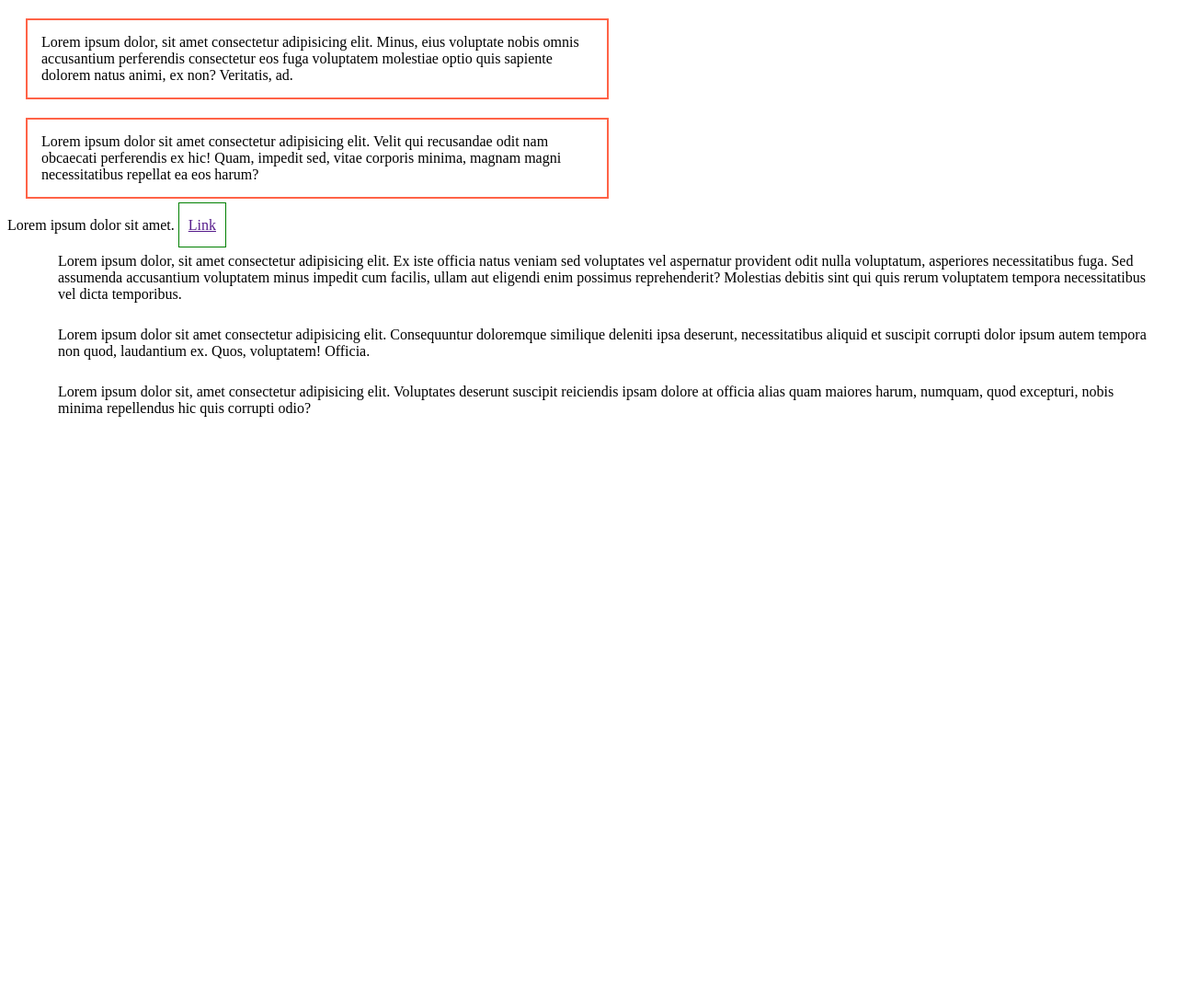
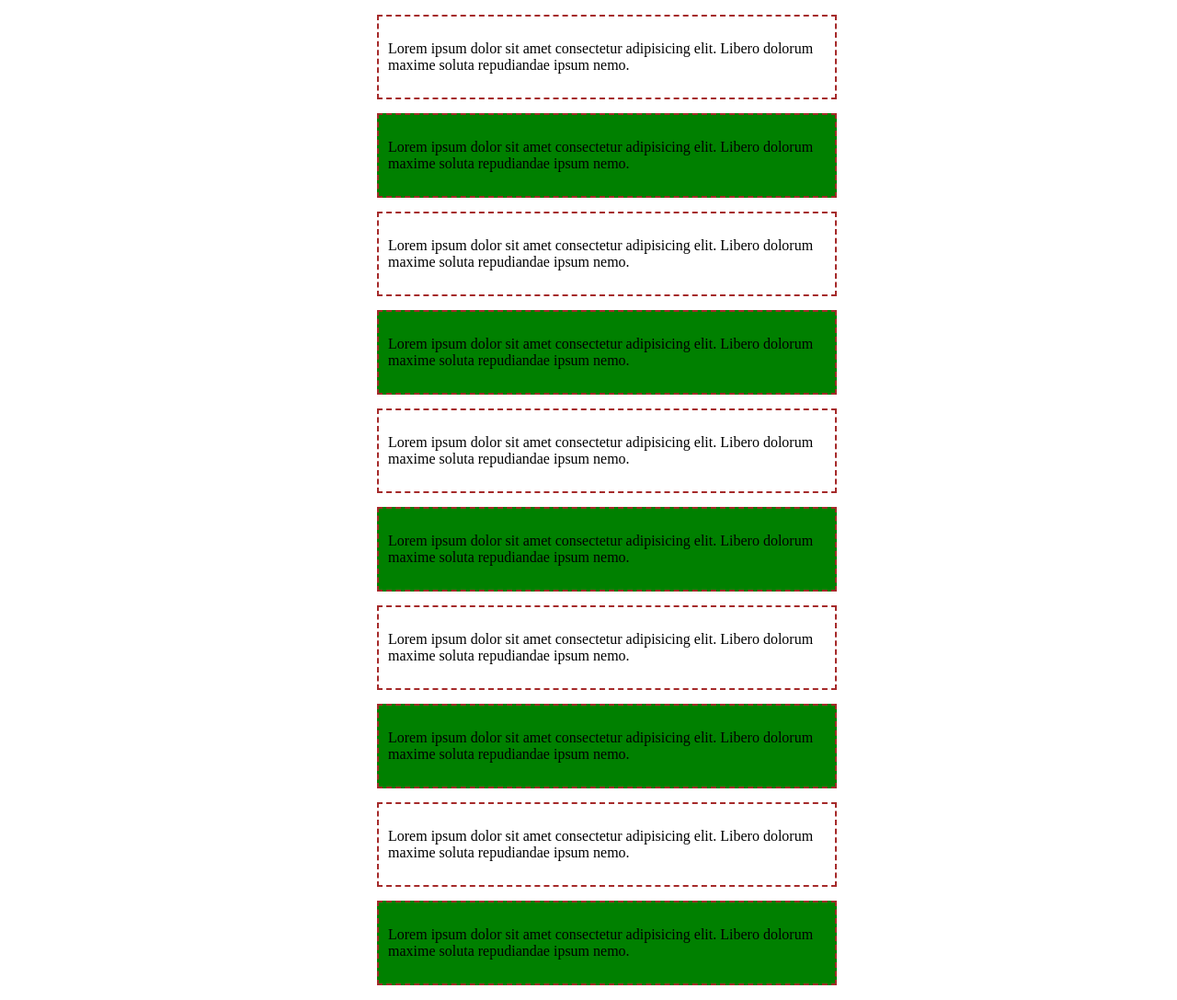
Before and after one commit to Ayton4ik/html-display, a plain HTML site: page index.html in a window 1280 px wide. Shown: the whole page at 92% size. Before the commit the page ends 800 px from the top, so only its background shows below. Drawn offline with Linux system fonts and the light colour scheme.

Commit message:
new style

```diff
--- a/index.html
+++ b/index.html
@@ -8,8 +8,12 @@
     <link rel="stylesheet" href="./style.css">
 </head>
 <body>
-    <div class="box box-1">Lorem ipsum dolor, sit amet consectetur adipisicing elit. Minus, eius voluptate nobis omnis accusantium perferendis consectetur eos fuga voluptatem molestiae optio quis sapiente dolorem natus animi, ex non? Veritatis, ad.</div>
-    <div class="box box-2">Lorem ipsum dolor sit amet consectetur adipisicing elit. Velit qui recusandae odit nam obcaecati perferendis ex hic! Quam, impedit sed, vitae corporis minima, magnam magni necessitatibus repellat ea eos harum?</div>
+    <!-- <div class="container">
+        <div class="box box-1"><p>Lorem ipsum dolor, sit amet consectetur adipisicing elit. Minus, eius voluptate nobis omnis accusantium perferendis consectetur eos fuga voluptatem molestiae optio quis sapiente dolorem natus animi, ex non? Veritatis, ad.</p></div>
+        <div class="box box-2"><p>Lorem ipsum dolor sit amet consectetur adipisicing elit. Velit qui recusandae odit nam obcaecati perferendis ex hic! Quam, impedit sed, vitae corporis minima, magnam magni necessitatibus repellat ea eos harum?</p></div>
+        <div class="box box-3"><p>Lorem ipsum dolor sit amet consectetur adipisicing elit. Dicta fugit, alias quis voluptatum voluptates dolore deserunt magnam sapiente amet a perspiciatis aspernatur quaerat itaque neque sit harum labore dolorem culpa.</p></div>
+
+    </div>
 
     <span>Lorem ipsum dolor sit amet.</span>
     <a class="link" href="">Link</a>
@@ -25,5 +29,54 @@
             <p>Lorem ipsum dolor sit, amet consectetur adipisicing elit. Voluptates deserunt suscipit reiciendis ipsam dolore at officia alias quam maiores harum, numquam, quod excepturi, nobis minima repellendus hic quis corrupti odio?</p>
         </li>
     </ul>
+
+     -->
+     <!-- <div class="block">
+        <p>Lorem ipsum dolor sit amet consectetur adipisicing elit. Architecto maiores animi accusamus rem quis facilis, vel dolores ducimus eum cupiditate possimus beatae quia! Sit, reprehenderit. Vitae quia ea quo. Odio?</p>
+     </div> -->
+
+     <ul class="lorem">
+        <li>
+            <p>Lorem ipsum dolor sit amet consectetur adipisicing elit. Libero dolorum maxime soluta repudiandae ipsum nemo.
+            </p>
+        </li>
+        <li>
+            <p>Lorem ipsum dolor sit amet consectetur adipisicing elit. Libero dolorum maxime soluta repudiandae ipsum nemo.
+            </p>
+        </li>
+        <li>
+            <p>Lorem ipsum dolor sit amet consectetur adipisicing elit. Libero dolorum maxime soluta repudiandae ipsum nemo.
+            </p>
+        </li>
+        <li>
+            <p>Lorem ipsum dolor sit amet consectetur adipisicing elit. Libero dolorum maxime soluta repudiandae ipsum nemo.
+            </p>
+        </li>
+        <li>
+            <p>Lorem ipsum dolor sit amet consectetur adipisicing elit. Libero dolorum maxime soluta repudiandae ipsum nemo.
+            </p>
+        </li>
+        <li>
+            <p>Lorem ipsum dolor sit amet consectetur adipisicing elit. Libero dolorum maxime soluta repudiandae ipsum nemo.
+            </p>
+        </li>
+        <li>
+            <p>Lorem ipsum dolor sit amet consectetur adipisicing elit. Libero dolorum maxime soluta repudiandae ipsum nemo.
+            </p>
+        </li>
+        <li>
+            <p>Lorem ipsum dolor sit amet consectetur adipisicing elit. Libero dolorum maxime soluta repudiandae ipsum nemo.
+            </p>
+        </li>
+        <li>
+            <p>Lorem ipsum dolor sit amet consectetur adipisicing elit. Libero dolorum maxime soluta repudiandae ipsum nemo.
+            </p>
+        </li>
+        <li>
+            <p>Lorem ipsum dolor sit amet consectetur adipisicing elit. Libero dolorum maxime soluta repudiandae ipsum nemo.
+            </p>
+        </li>
+     </ul>
+
 </body>
 </html>
--- a/style.css
+++ b/style.css
@@ -1,13 +1,27 @@
+/* .container{
+    border: dashed 2px green;
+    padding: 30px;
+    margin-left: auto;
+    margin-right: auto;
+    width: 600px;
+}
+
 .box{
-    border: solid 2px tomato;
+    border: solid 2px tomato; */
     /* padding-top: 15px;
     padding-right: 10px;
     padding-bottom: 15px;
     padding-left: 10px; */
-    padding: 15px;
-    margin: 20px;
+    /* padding: 15px;
+    margin-bottom: 20px;
 
-    width: 600px;
+    /* width: 600px; */
+/* }
+
+
+
+p{
+    margin-bottom: 30px;
 }
 
 .link{
@@ -28,4 +42,31 @@ li{
 
 p{
     padding: 5px;
+} */
+
+/* .block{
+    border: solid 2px green;
+    width: 600px;
+    margin-left: auto;
+    margin-right: auto;
+} */
+
+.lorem :nth-child(2n){
+    background-color: green;
 }
+
+.lorem{
+    list-style: none;
+    width: 500px;
+    margin-right: auto;
+    margin-left: auto;
+}
+
+li{
+    border: dashed 2px brown;
+    margin-bottom: 15px;
+}
+
+p{
+    padding: 10px;
+}
```
